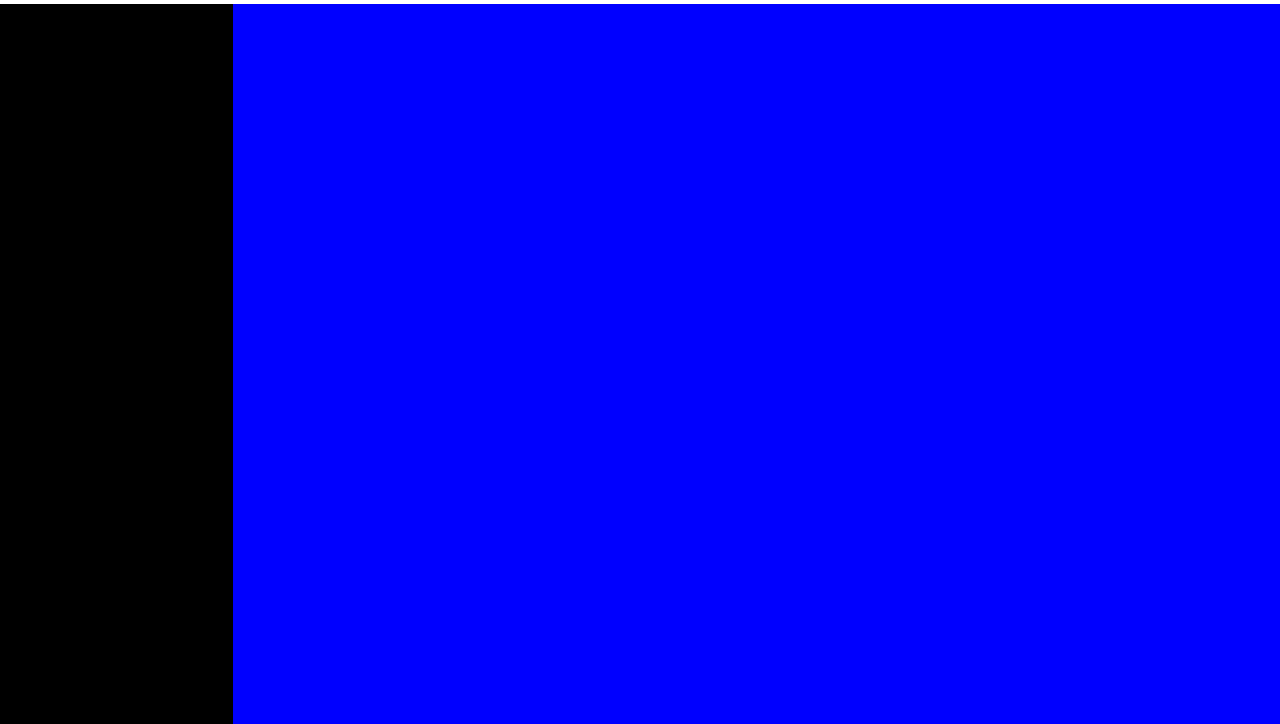
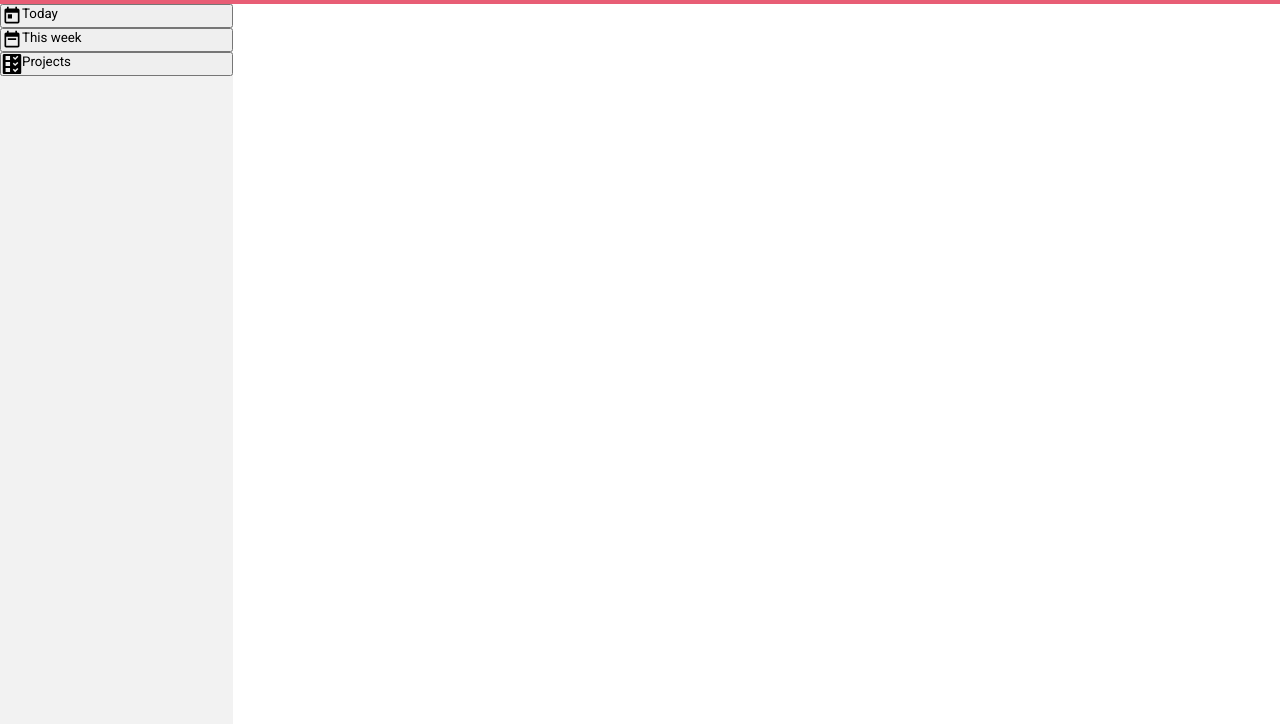
Before and after one commit to elvinasn/to-do-app, a website built with webpack: page src/template.html in a window 1280 px wide. Shown: the part 76-800 px from the top of the page. Built offline with nearby package versions, Linux system fonts and the light colour scheme; files whose address does not match are found by name.

Commit message:
started doing navbar

```diff
--- a/src/index.js
+++ b/src/index.js
@@ -1 +1 @@
-import './style.css';
+import "./style.css";
--- a/src/style.css
+++ b/src/style.css
@@ -7,23 +7,20 @@
   font-family: "Roboto", sans-serif;
 }
 body {
-  background-color: #e6e6ea;
+  background-color: white;
   display: grid;
   grid-template: 80px 1fr / 1fr 4.5fr;
   width: 100vw;
   min-height: 100vh;
 }
+
+/* HEADER STYLING */
+
 header {
-  background-color: #fff;
+  background-color: #e85d75;
   grid-column: span 2;
   padding: 40px;
-}
-nav {
-  background-color: black;
-  color: red;
-}
-main {
-  background-color: blue;
+  color: white;
 }
 .logo {
   height: 100%;
@@ -38,3 +35,24 @@ main {
   height: 40px;
   width: 40px;
 }
+
+/* NAV STYLING */
+
+nav {
+  background-color: hsla(0, 0%, 95%);
+  color: red;
+}
+nav div,
+nav button {
+  width: 100%;
+}
+nav button {
+  display: flex;
+}
+nav img {
+  height: 20px;
+}
+
+main {
+  background-color: white;
+}
--- a/src/template.html
+++ b/src/template.html
@@ -13,7 +13,20 @@
         <h1>Too Dooo</h1>
       </div>
     </header>
-    <nav></nav>
+    <nav>
+      <button class="nav__today">
+        <img src="today.svg" alt="" />
+        <p>Today</p>
+      </button>
+      <button class="nav__thisweek">
+        <img src="week.svg" alt="" />
+        <p>This week</p>
+      </button>
+      <button class="nav__projects">
+        <img src="projects.svg" alt="" />
+        <p>Projects</p>
+      </button>
+    </nav>
     <main></main>
   </body>
 </html>
--- a/webpack.config.js
+++ b/webpack.config.js
@@ -24,7 +24,9 @@ module.exports = {
       },
       {
         test: /\.(png|svg|jpg|jpeg|gif)$/i,
-        type: "asset/resource",
+        options: {
+          use: "file-loader",
+        },
       },
       {
         test: /\.html$/i,
```
Also changed, not shown: dist/6415d0fabf3173dbc8fb.svg (added), dist/b03de1b5607f819b332c.svg (added), dist/bbd7a8fa0b0c6d97199d.svg (deleted), dist/cc73ca28618bb0ce2b80.svg (added), dist/ffda0c6dbd19b03f6bc2.svg, dist/index.html, dist/main.js, src/projects.svg (added), src/today.svg (added), src/week.svg (added).
